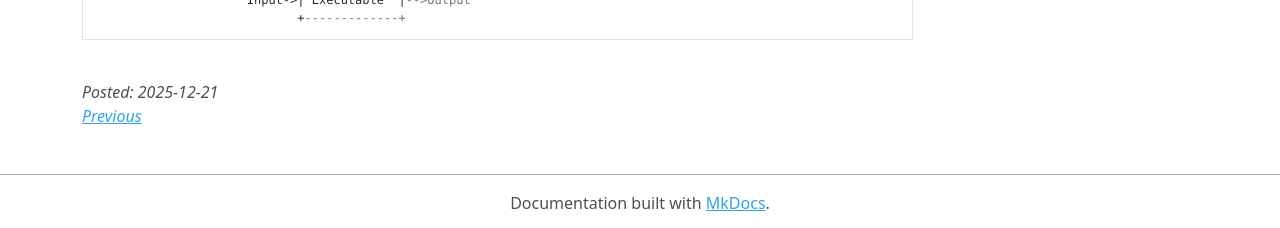
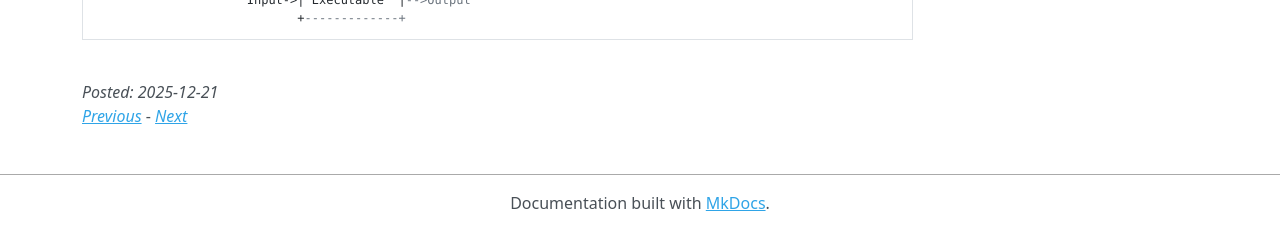
Before and after one commit to davidfung/blog, an MkDocs documentation site: the page built from docs/post/003.md, in a window 1280 px wide and 900 px high, scrolled down 695 px. Shown: the part 669-897 px from the top of the window. Built offline with MkDocs 1.6.1, drawn with Linux system fonts in a browser that asks for light colours; nearby versions of some CDN libraries.

```diff
--- a/docs/post/003.md
+++ b/docs/post/003.md
@@ -59,4 +59,4 @@ The following diagrams are based on [a talk by Tom Stuart](https://www.youtube.c
 
 
 <br/>_Posted: 2025-12-21_
-<br/>[_Previous_](002.md)
+<br/>[_Previous_](002.md) - [_Next_](004.md)
```
Also changed, not shown: docs/index.md (+1 -0 lines).
